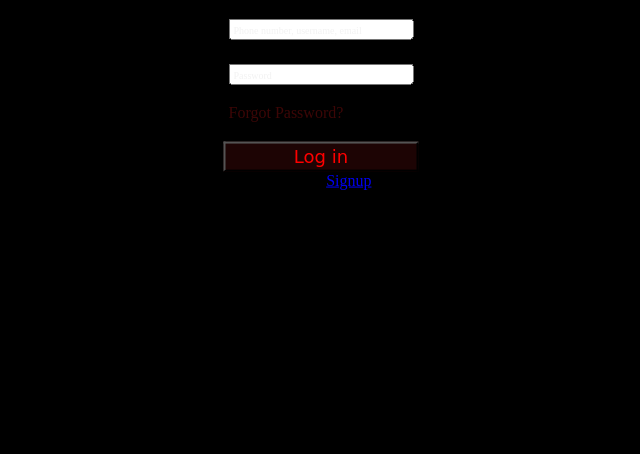
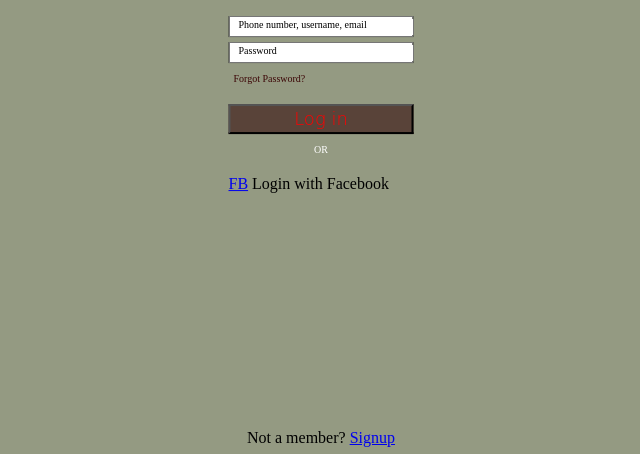
Before and after one commit to transcending92/SocialMediaClone, a plain HTML site: page index.html in a window 1280 px wide. Shown: the part 346-800 px from the top of the page, without its empty margins (319-959 px from the left). Drawn offline with Linux system fonts and the light colour scheme; a web font is replaced by a local one.

Commit message:
Added the Login with Facebook class to the HTML form. Need to add the FB icon

```diff
--- a/index.html
+++ b/index.html
@@ -29,12 +29,20 @@
                 Forgot Password?
             </div>
             <input type="submit" value="Log in">
-            <div class="signup_link">
-                Not a member? <a href="#">Signup</a>
+            <div class="or">
+                OR
+            </div>
+            <div class="facebok">
+               <a href="https://www.facebook.com/">FB</a> Login with Facebook
             </div>
         </form>
     </div>
 
+    <footer>
+        <div class="signup_link">
+            Not a member? <a href="#">Signup</a>
+        </div>
+    </footer>
 
 
 </body>
--- a/style.css
+++ b/style.css
@@ -9,7 +9,7 @@ body {
     margin: 0;
     padding: 0;
     font-family: 'Jacques Francois', serif;
-    background: rgb(0, 0, 0);
+    background: rgba(60, 71, 26, 0.545);
     height: 100vh;
     overflow: hidden;
 }
@@ -25,6 +25,15 @@ body {
     text-align: center;
     padding: 0 0 20px 0;
     color: red;
+    font-family: 'Jacques Francois Shadow', cursive;
+    font-weight: 200;
+}
+
+.center .or {
+    text-align: center;
+    padding: 10px 0 20px 0;
+    font-size: 10px;;
+    color: white;
 }
 
 .center form {
@@ -39,23 +48,22 @@ form .txt_field {
 
 .txt_field {
     width: 100%;
-    padding: 0 5px;
-    height: 40px;
+
     font-size: 10px;
     border: none;
     background: none;
     outline: none;
     color: #f2f2f2fb;
-
+    background-color: rgb(56, 56, 56);
 }
 
 .txt_field label {
     position: absolute;
     top: 16%;
     left: 10px;
-  /*  color: white; change to white*/
+    color: black;
     pointer-events: none;
-    transition: .5s;;
+    transition: .5s;
 }
 
 .txt_field input:focus ~ label,
@@ -68,6 +76,9 @@ form .txt_field {
     margin: -5px 0 20px 5px;
     color: rgb(60, 6, 6);
     cursor: pointer;
+    font-size: 10px;
+    padding-top: 10px;
+    align-items: flex-end;
 }
 
 .forgot:hover {
@@ -82,4 +93,15 @@ input[type="submit"]{
     font-size: 18px;
     font-family: 'Jacques Francois Shadow', cursive;
     cursor: pointer;
+    font-weight: 50;
 }
+
+
+
+footer .signup_link {
+    position: absolute;
+    top: 98%;
+    left: 50%;
+    transform: translate(-50%, -50%);
+
+}
```
